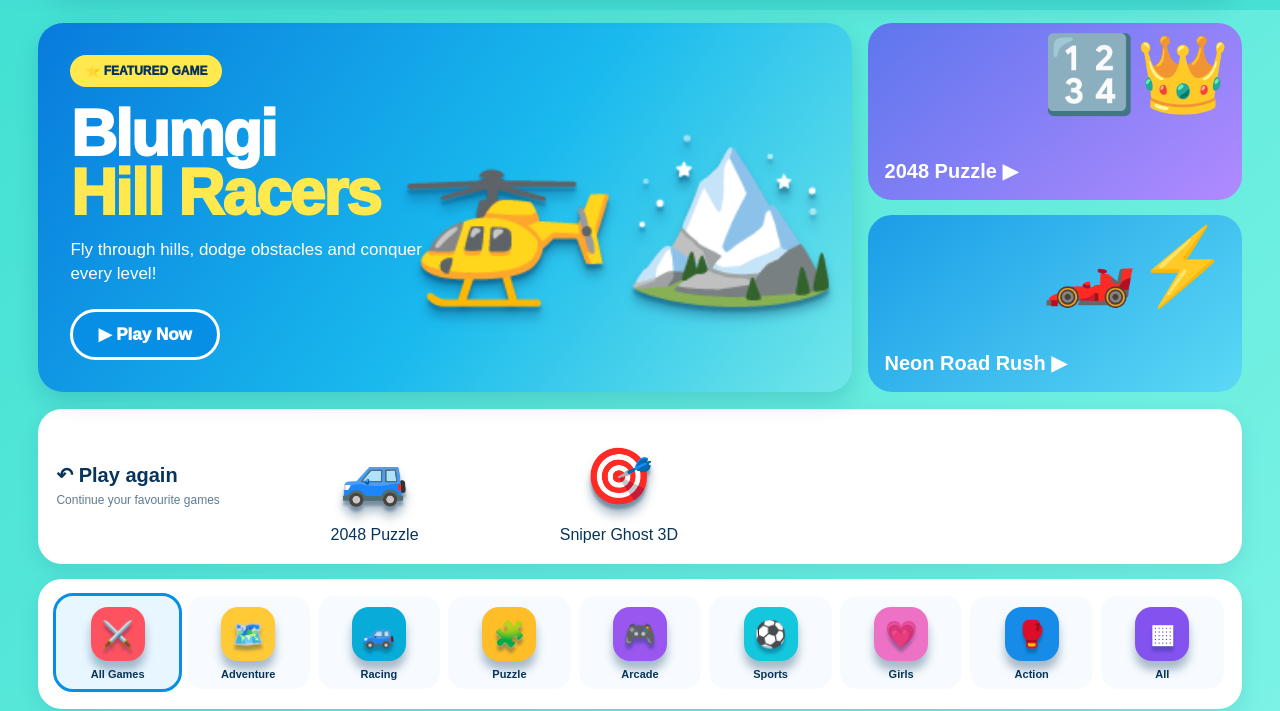
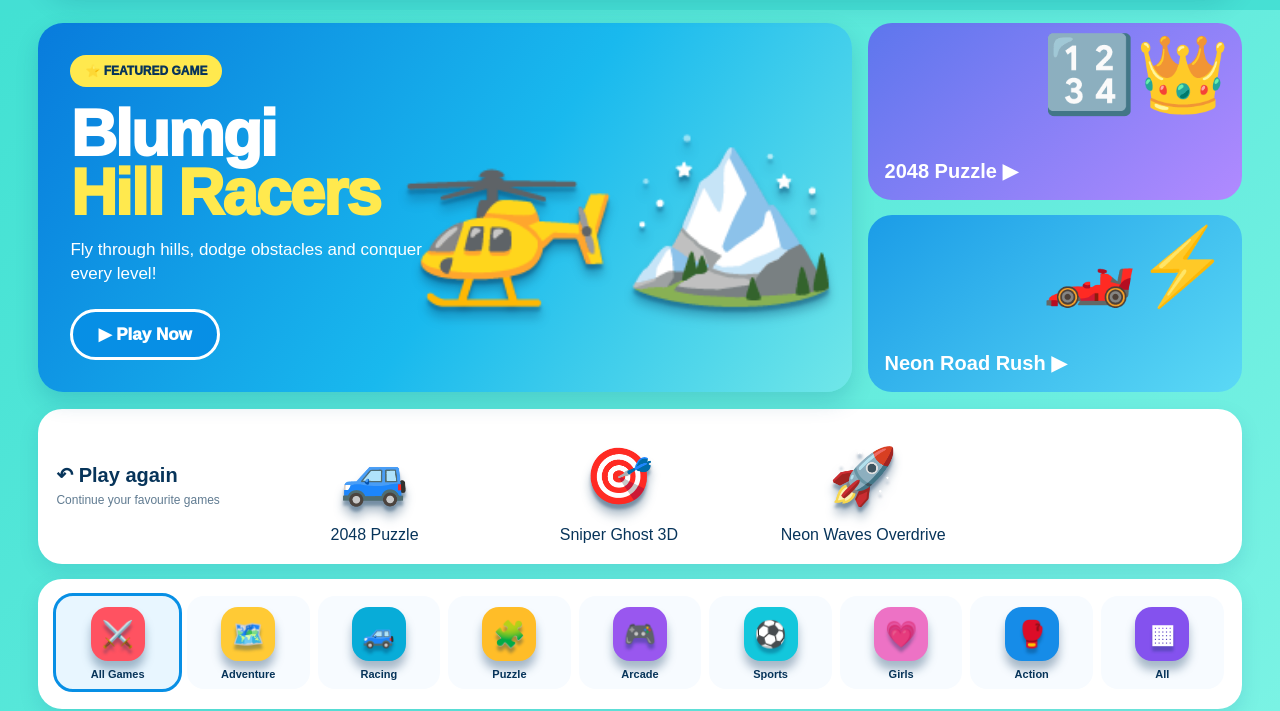
Before and after one commit to dharmeshtal85-blip/mini-game-arcade, a plain HTML site: page index.html in a window 1280 px wide. Shown: the part 95-806 px from the top of the page. Drawn offline with Linux system fonts and the light colour scheme.

Commit message:
Add files via upload

```diff
--- a/index.html
+++ b/index.html
@@ -395,7 +395,10 @@ canvas{height:280px}
     <div class="mini-art">🎯</div>
     <span>Sniper Ghost 3D</span>
    </a>
-
+<a class="mini-card" href="neon-waves-overdrive.html">
+  <div class="mini-art">🚀</div>
+  <span>Neon Waves Overdrive</span>
+</a>
   </div>
 </section>
 </section>
```
